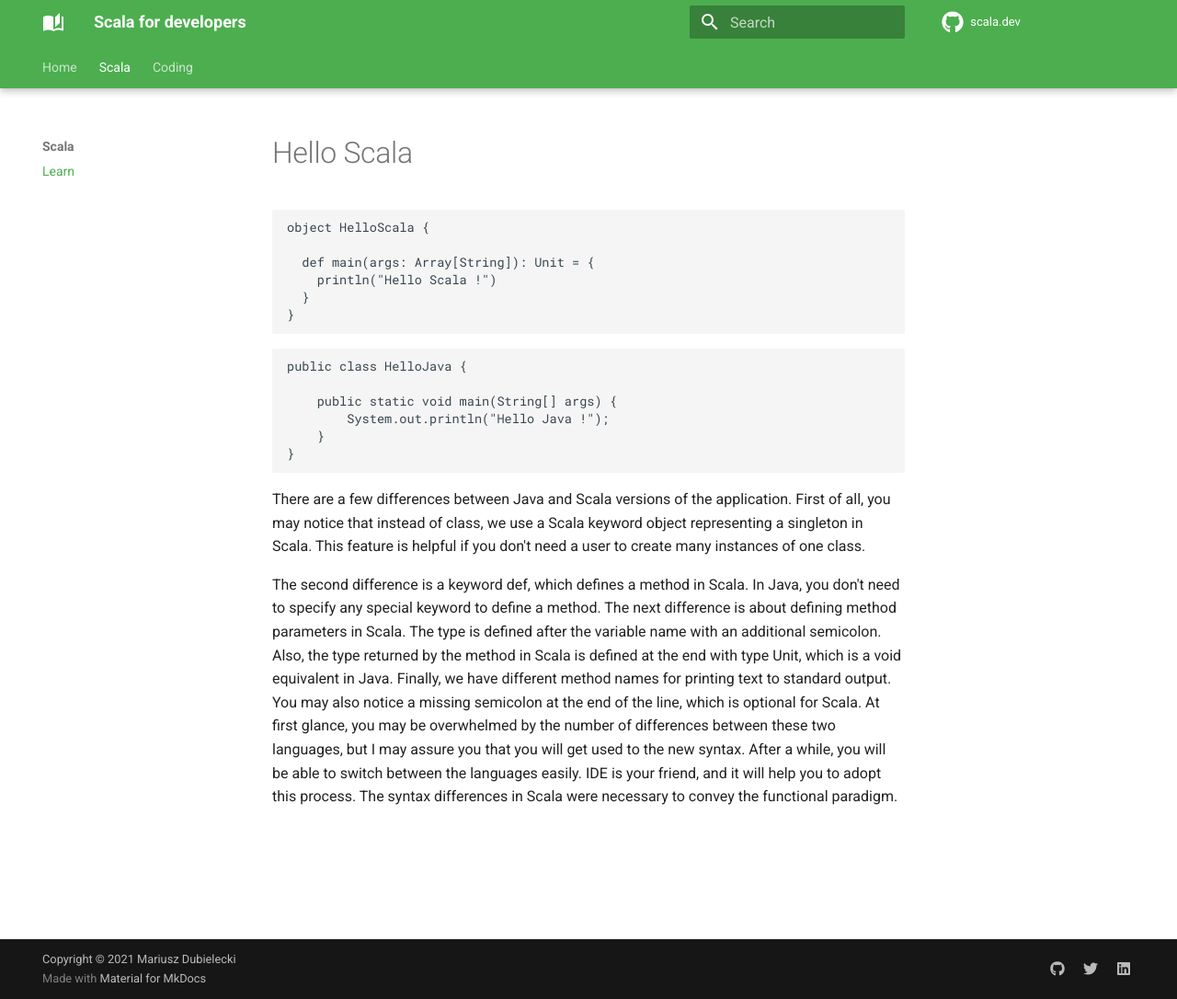
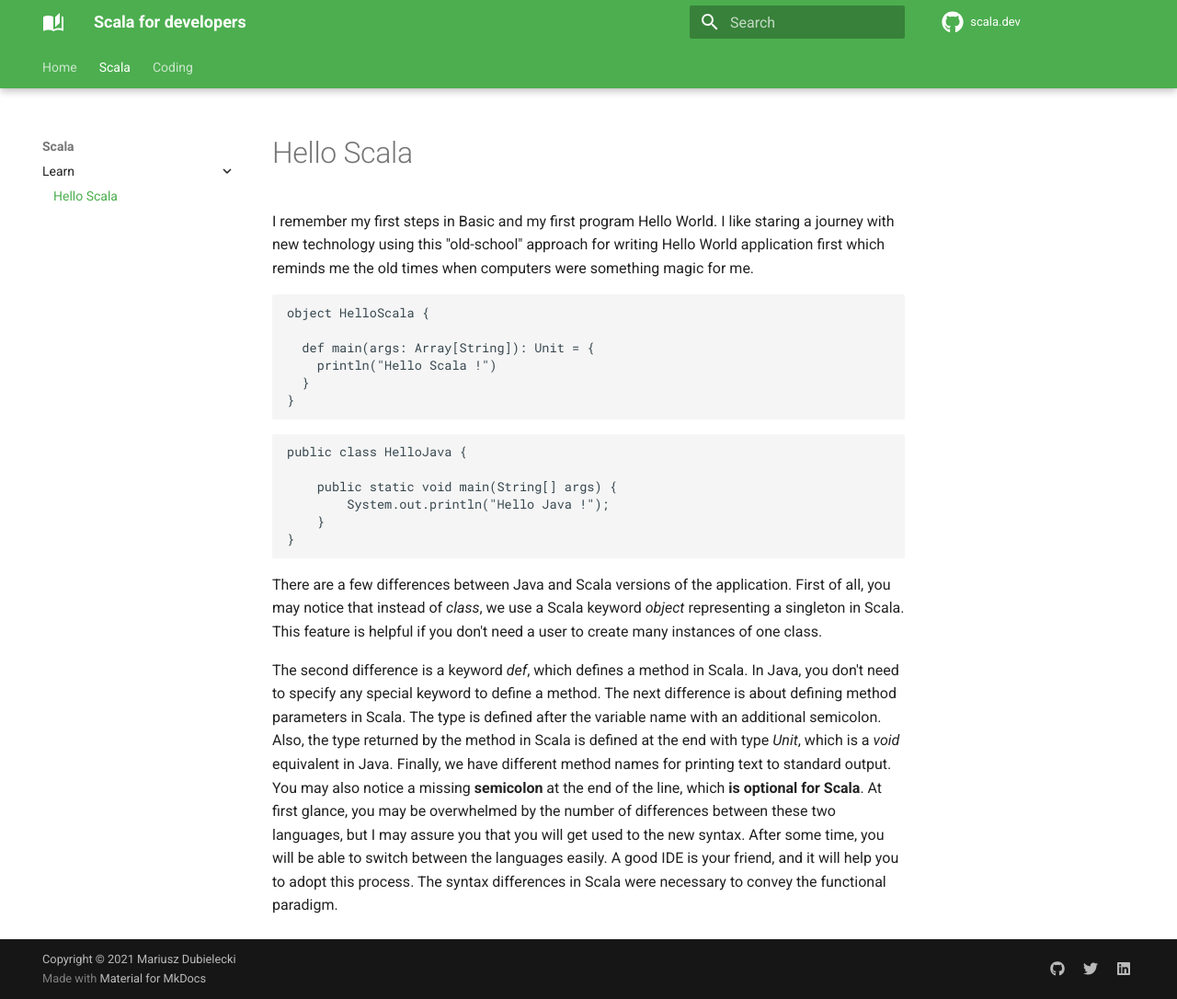
Before and after one commit to cranberrysoft/scala.dev, an MkDocs documentation site: the page built from docs/scala/learn/home.md, in a window 1280 px wide and 1086 px high. Shown: the whole window at 92% size. Built offline with MkDocs 1.6.1 and Material for MkDocs 9.7.7, drawn with Linux system fonts in a browser that asks for light colours; comment, search, counter and statistics services are not loaded.

Commit message:
Updates for hello world app

````diff
--- a/docs/scala/learn/home.md
+++ b/docs/scala/learn/home.md
@@ -1,4 +1,7 @@
 # Hello Scala
+
+I remember my first steps in Basic and my first program Hello World.
+I like staring a journey with new technology using this "old-school" approach for writing  Hello World application first which reminds me the old times when computers were something magic for me.
 
 ```scala
 object HelloScala {
@@ -19,9 +22,9 @@ public class HelloJava {
 ```
 
 There are a few differences between Java and Scala versions of the application.
-First of all, you may notice that instead of class, we use a Scala keyword object representing a singleton in Scala. This feature is helpful if you don't need a user to create many instances of one class.
+First of all, you may notice that instead of _class_, we use a Scala keyword _object_ representing a singleton in Scala. This feature is helpful if you don't need a user to create many instances of one class.
 
-The second difference is a keyword def, which defines a method in Scala. In Java, you don't need to specify any special keyword to define a method.
-The next difference is about defining method parameters in Scala. The type is defined after the variable name with an additional semicolon. Also, the type returned by the method in Scala is defined at the end with type Unit, which is a void equivalent in Java.
-Finally, we have different method names for printing text to standard output. You may also notice a missing semicolon at the end of the line, which is optional for Scala.
-At first glance, you may be overwhelmed by the number of differences between these two languages, but I may assure you that you will get used to the new syntax. After a while, you will be able to switch between the languages easily. IDE is your friend, and it will help you to adopt this process. The syntax differences in Scala were necessary to convey the functional paradigm.
+The second difference is a keyword _def_, which defines a method in Scala. In Java, you don't need to specify any special keyword to define a method.
+The next difference is about defining method parameters in Scala. The type is defined after the variable name with an additional semicolon. Also, the type returned by the method in Scala is defined at the end with type _Unit_, which is a _void_ equivalent in Java.
+Finally, we have different method names for printing text to standard output. You may also notice a missing **semicolon** at the end of the line, which **is optional for Scala**.
+At first glance, you may be overwhelmed by the number of differences between these two languages, but I may assure you that you will get used to the new syntax. After some time, you will be able to switch between the languages easily. A good IDE is your friend, and it will help you to adopt this process. The syntax differences in Scala were necessary to convey the functional paradigm.
--- a/mkdocs.yml
+++ b/mkdocs.yml
@@ -46,7 +46,8 @@ extra:
 nav:
   - Home: index.md
   - Scala:
-      - Learn: scala/learn/home.md
+      - Learn:
+        - Hello Scala: scala/learn/home.md
   - Coding:
       - Interview:
           - Cracking Coding interview:
````
Also changed, not shown: docs/index.md (+2 -2 lines).
